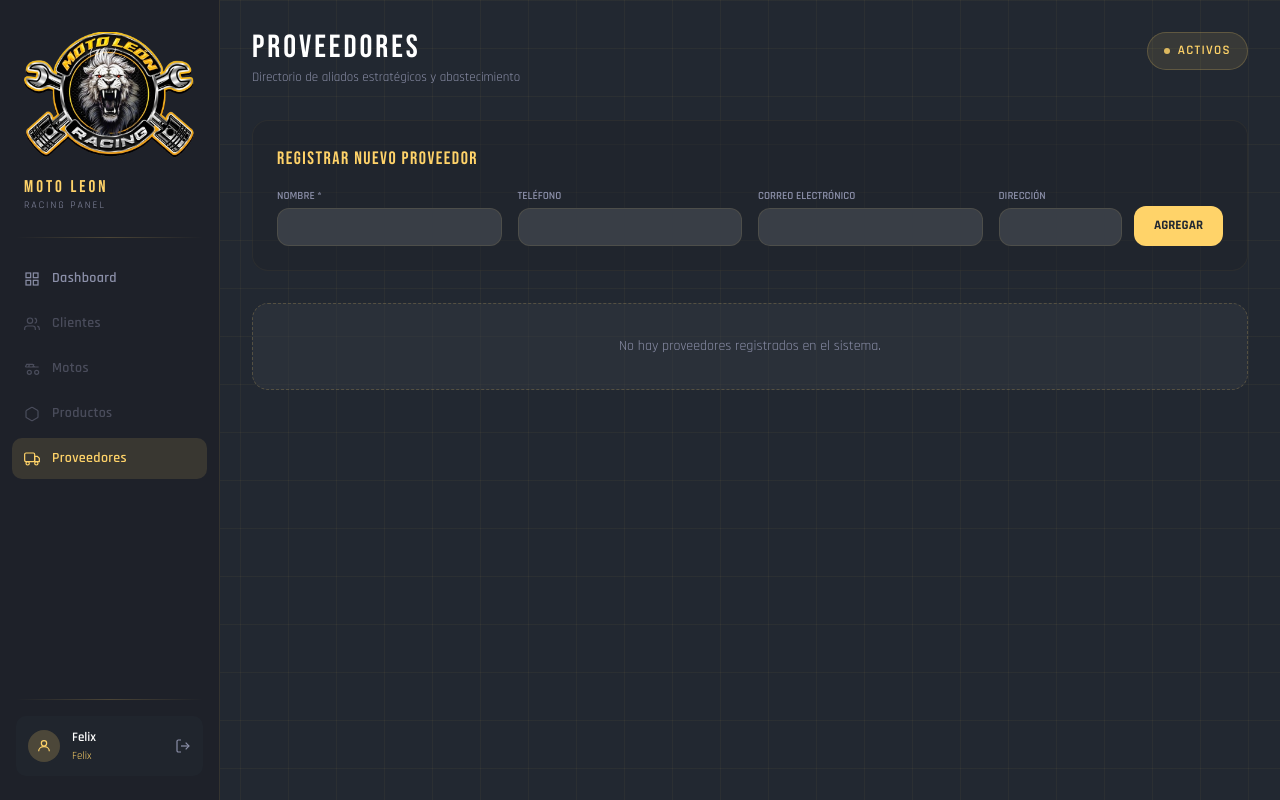
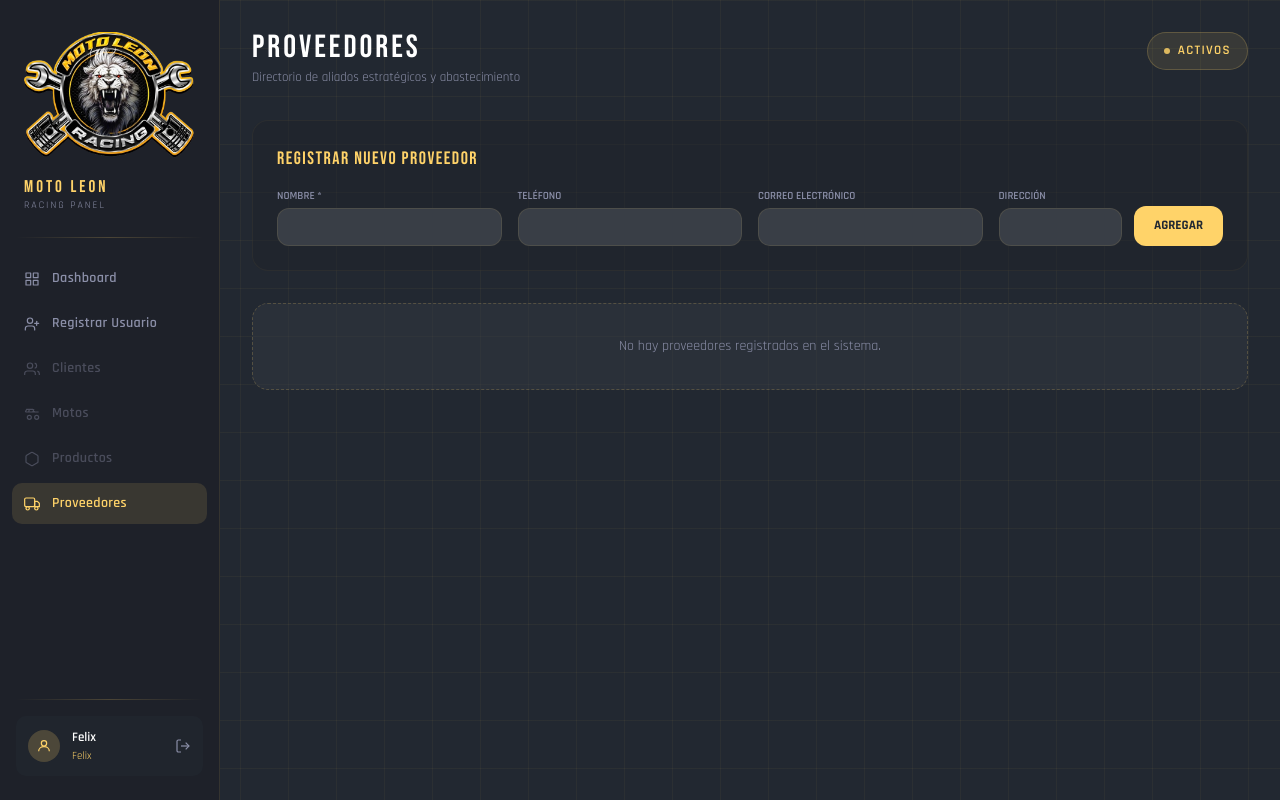
Before and after one commit to Yeico-lan/SISGAT, a Flask app: page /proveedores in a window 1280 px wide. Run offline with Flask 3, Linux system fonts and the light colour scheme; a user stored in the database is signed in; data that the repository does not hold is empty; some libraries are stand-ins or nearby versions.

Commit message:
app.py 1.2
Se configura la relacion entre modulos de navegacion

```diff
--- a/Controller/moto_repuestos_backend/app.py
+++ b/Controller/moto_repuestos_backend/app.py
@@ -7,7 +7,7 @@ import sys
 # ──────────────────────────────────────────
 #  IMPORTAR DB DESDE MODEL
 # ──────────────────────────────────────────
-sys.path.append(r'C:\Users\APRENDIZ.25ABOGCDMFORESC.000\Documents\GitHub\SISGAT\Model')
+sys.path.append(r'C:\Users\javie\OneDrive\Documentos\GitHub\SISGAT\Model')
 from db import get_connection, Error
 
 
--- a/View/templates/login.html
+++ b/View/templates/login.html
@@ -314,7 +314,7 @@
           <h1 class="font-bebas text-[28px] tracking-[4px] text-gold leading-none">MOTO LEON</h1>
           <h2 class="font-bebas text-[20px] tracking-[6px] text-white/70 leading-none mt-0.5">RACING</h2>
           <div class="divider mt-4 mb-4"></div>
-          <span class="role-badge">Sistema de Gestión</span>
+          <span class="role-badge" style="margin-top: 40px; padding: 10px 28px; font-size: 13px; letter-spacing: 3px;">Sistema de Gestión</span>
         </div>
       </div>
 
--- a/View/templates/proveedores.html
+++ b/View/templates/proveedores.html
@@ -96,12 +96,27 @@
     <!-- Navegación -->
     <nav class="flex-1 px-3 space-y-1">
       <a href="/dashboard"
-         class="nav-link flex items-center gap-3 px-3 py-2.5 rounded-[10px] text-[14px] font-semibold tracking-wide text-muted cursor-pointer">
-        <svg class="w-4 h-4 flex-shrink-0" fill="none" stroke="currentColor" stroke-width="1.8" viewBox="0 0 24 24">
+         class="nav-link flex items-center gap-3 px-3 py-2.5 rounded-[10px]
+                text-[14px] font-semibold tracking-wide text-muted cursor-pointer">
+        <svg class="w-4 h-4 flex-shrink-0" fill="none" stroke="currentColor" stroke-width="1.8"
+             viewBox="0 0 24 24" stroke-linecap="round" stroke-linejoin="round">
           <rect x="3" y="3" width="7" height="7"/><rect x="14" y="3" width="7" height="7"/>
           <rect x="14" y="14" width="7" height="7"/><rect x="3" y="14" width="7" height="7"/>
         </svg>
         Dashboard
+      </a>
+
+      <a href="/registrar"
+         class="nav-link flex items-center gap-3 px-3 py-2.5 rounded-[10px]
+                text-[14px] font-semibold tracking-wide text-muted cursor-pointer">
+        <svg class="w-4 h-4 flex-shrink-0" fill="none" stroke="currentColor" stroke-width="1.8"
+             viewBox="0 0 24 24" stroke-linecap="round" stroke-linejoin="round">
+          <path d="M16 21v-2a4 4 0 0 0-4-4H6a4 4 0 0 0-4 4v2"/>
+          <circle cx="9" cy="7" r="4"/>
+          <line x1="19" y1="8" x2="19" y2="14"/>
+          <line x1="22" y1="11" x2="16" y2="11"/>
+        </svg>
+        Registrar Usuario
       </a>
 
       <div class="nav-link flex items-center gap-3 px-3 py-2.5 rounded-[10px] text-[14px] font-semibold tracking-wide text-muted/40 cursor-not-allowed select-none">
```
